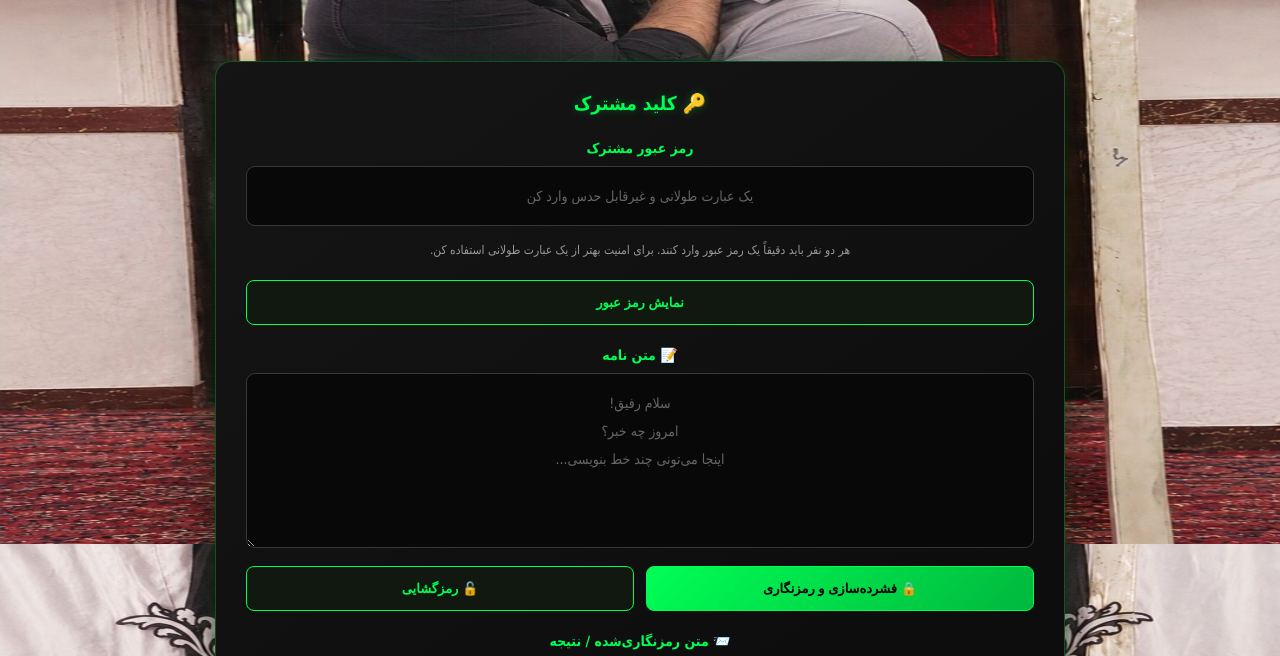
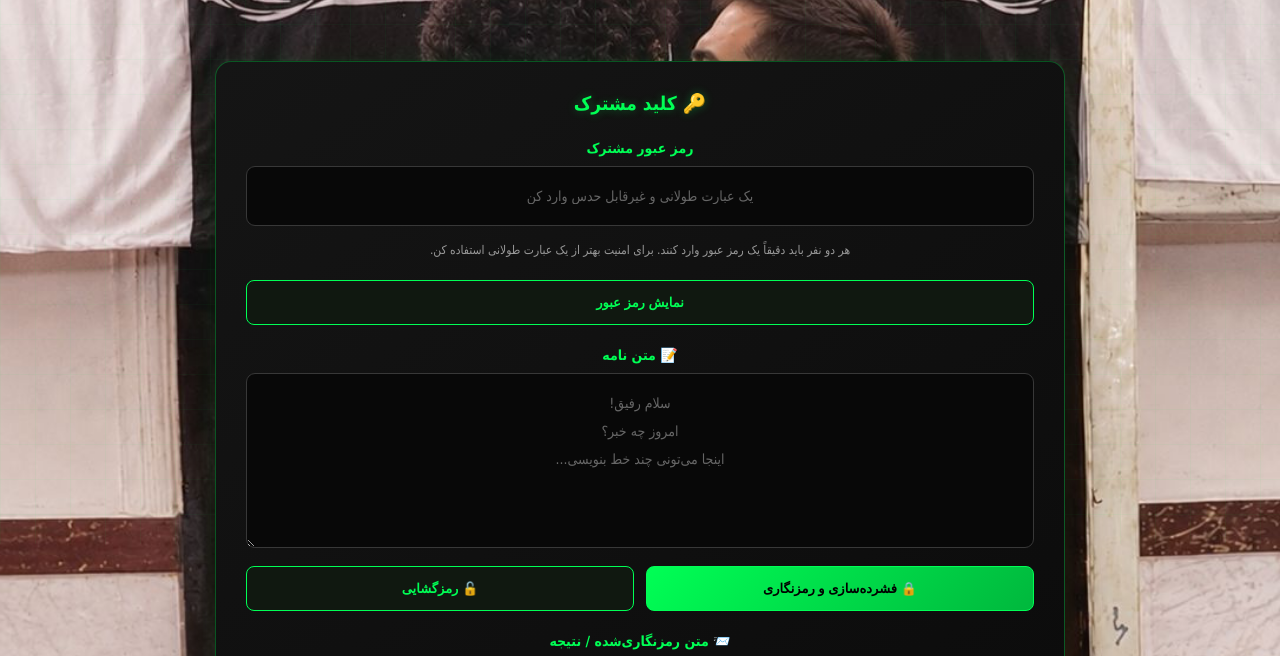
Before and after one commit to peykan90/kim, a plain HTML site: page index.html in a window 1280 px wide. Shown: the part 256-912 px from the top of the page. Drawn offline with Linux system fonts and the light colour scheme.

Commit message:
Update index.html

```diff
--- a/index.html
+++ b/index.html
@@ -32,10 +32,15 @@
         radial-gradient(circle at 10% 10%, rgba(255, 0, 0, .12), transparent 30rem),
         radial-gradient(circle at 90% 90%, rgba(0, 255, 85, .10), transparent 30rem),
         #050505; */
-      background-image: url(mm.jpg) !important;
+      /* background-image: url(mm.jpg) !important;
       background-attachment: fixed;
       background-repeat: no-repeat;
-      background-size: 100% 100%;
+      background-size: 100% 100%; */
+    background-image: url("mm.jpg");
+    background-repeat: no-repeat;
+    background-position: center 20%;
+    background-size: cover;
+    background-attachment: fixed;
     }
 
     /* Background grid */
```
